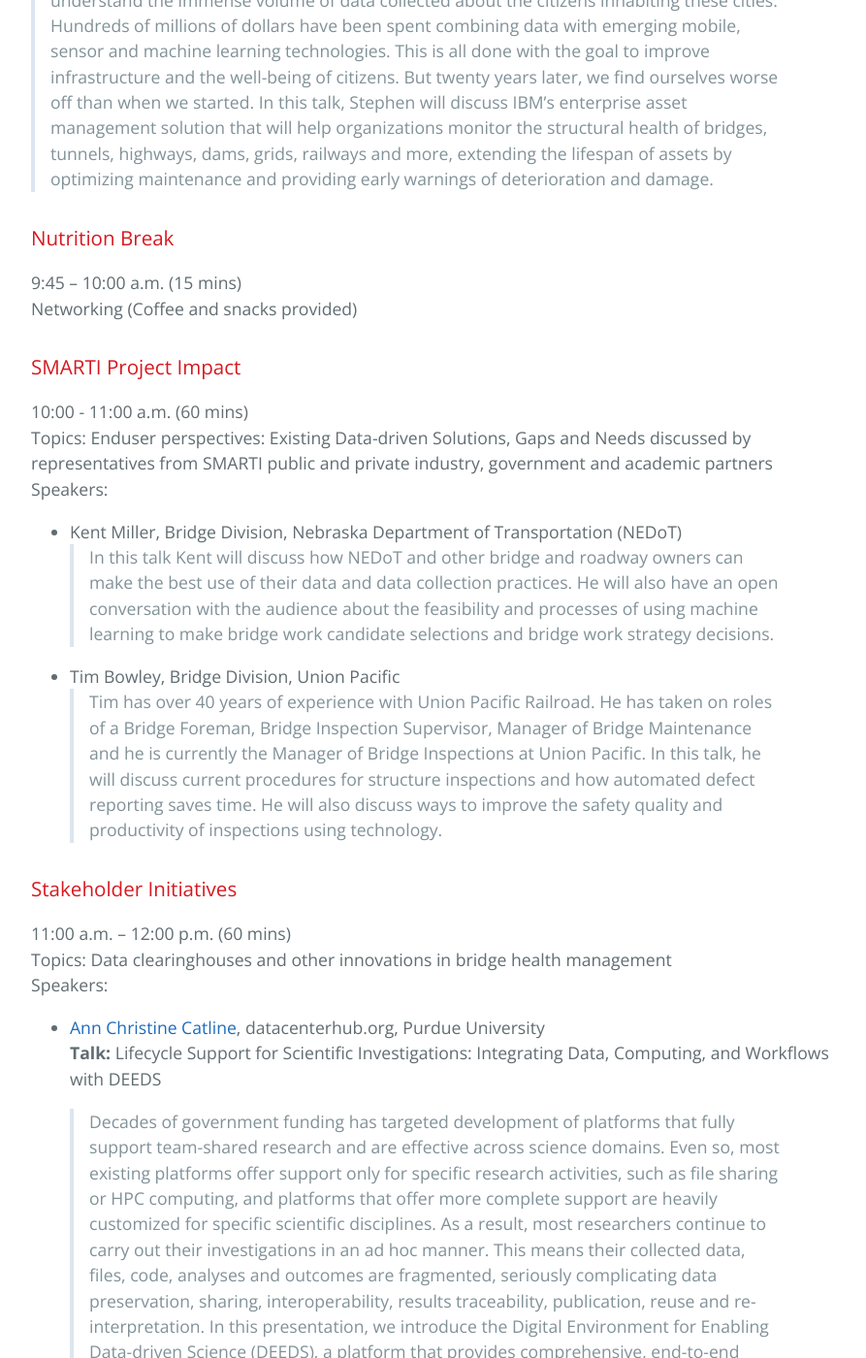
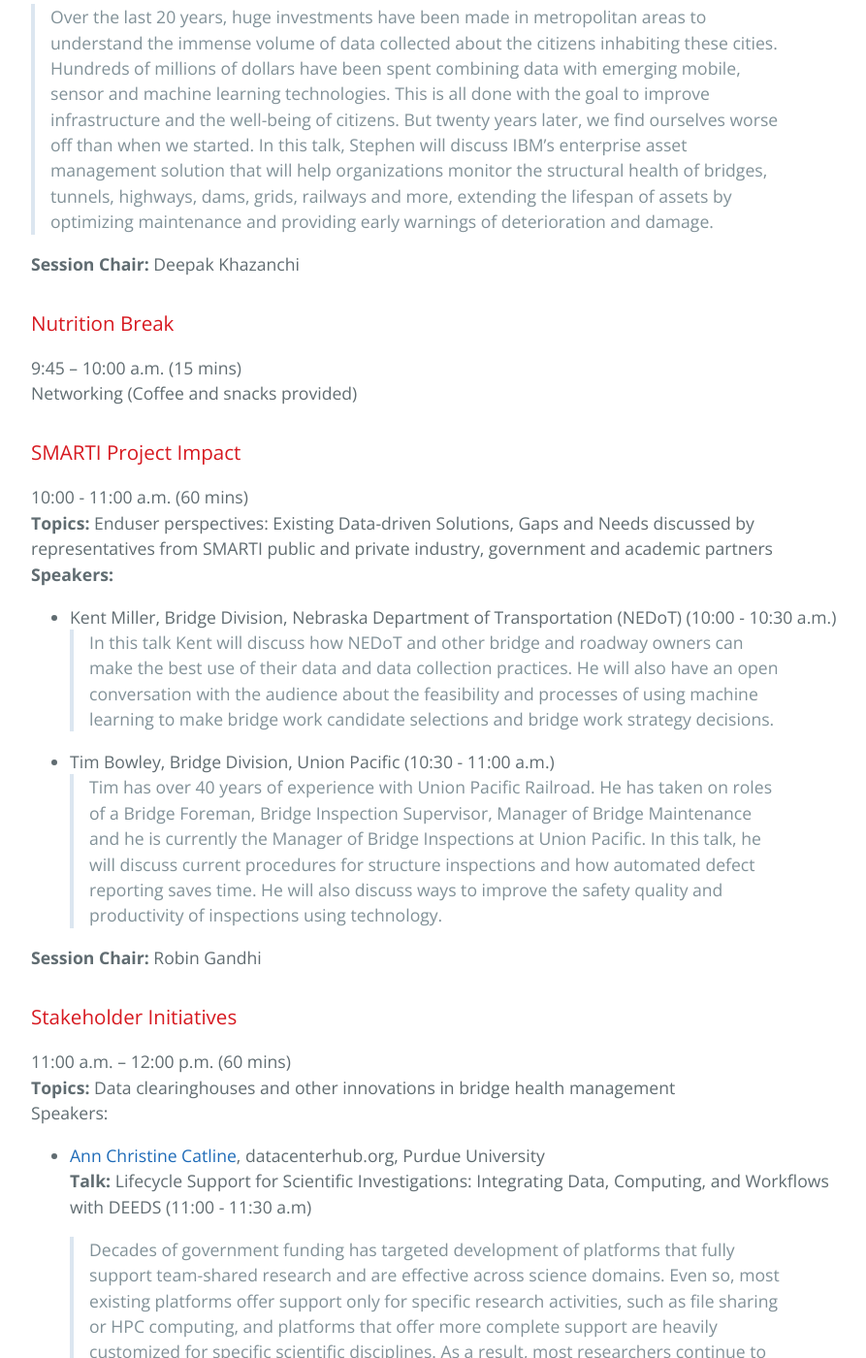
Before and after one commit to BridgingBigData/BridgingBigData.github.io, a Jekyll site: the page built from pages/bbd2019agenda.md, in a window 1280 px wide and 1400 px high, scrolled down 1279 px. Shown: the whole window at 97% size, without its empty margins (192-1085 px from the left). Built offline with Jekyll 4.4.1, drawn with Linux system fonts in a browser that asks for light colours; some of the changed text lies outside the part shown.

Commit message:
Update bbd2019agenda.md

```diff
--- a/pages/bbd2019agenda.md
+++ b/pages/bbd2019agenda.md
@@ -21,14 +21,18 @@
 
 ### Welcome
 8:45 - 9:00 a.m. (10 mins, 5 mins transition time)
-Topic: Welcome Remarks
-Speaker: [Dr. David Jackson, Vice Provost, University of Nebraska-Lincoln](https://foodsci.unl.edu/djackson)
+**Topic:** Welcome Remarks
+**Speaker:** [Dr. David Jackson, Vice Provost, University of Nebraska-Lincoln](https://foodsci.unl.edu/djackson)
+
+**Session Chair:** Dan Linzell
 
 ### Keynote
 9:00 - 9:45 a.m. (30 mins, 15 mins Q&A)
-Topic: The IoT landscape in Infrastructure Monitoring
-Speaker: [Stephen Russo](https://www.ibm.com/blogs/internet-of-things/author/stephen-russo/), Director, Cognitive City Solutions IoT, IBM
+**Topic:** The IoT landscape in Infrastructure Monitoring
+**Speaker:** [Stephen Russo](https://www.ibm.com/blogs/internet-of-things/author/stephen-russo/), Director, Cognitive City Solutions IoT, IBM
 > Over the last 20 years, huge investments have been made in metropolitan areas to understand the immense volume of data collected about the citizens inhabiting these cities. Hundreds of millions of dollars have been spent combining data with emerging mobile, sensor and machine learning technologies. This is all done with the goal to improve infrastructure and the well-being of citizens. But twenty years later, we find ourselves worse off than when we started. In this talk, Stephen will discuss IBM's enterprise asset  management solution that will help organizations monitor the structural health of bridges, tunnels, highways, dams, grids, railways and more, extending the lifespan of assets by optimizing maintenance and providing early warnings of deterioration and damage.
+
+**Session Chair:** Deepak Khazanchi
 
 ### Nutrition Break
 9:45 – 10:00 a.m. (15 mins)
@@ -36,33 +40,38 @@
 
 ### SMARTI Project Impact
 10:00 - 11:00 a.m. (60 mins)
-Topics: Enduser perspectives: Existing Data-driven Solutions, Gaps and Needs discussed by representatives from SMARTI public and private industry, government and academic partners
-Speakers:
-- Kent Miller, Bridge Division, Nebraska Department of Transportation (NEDoT)
+**Topics:** Enduser perspectives: Existing Data-driven Solutions, Gaps and Needs discussed by representatives from SMARTI public and private industry, government and academic partners
+**Speakers:**
+- Kent Miller, Bridge Division, Nebraska Department of Transportation (NEDoT) (10:00 - 10:30 a.m.)
 > In this talk Kent will discuss how NEDoT and other bridge and roadway owners can make the best use of their data and data collection practices. He will also have an open conversation with the audience about the feasibility and processes of using machine learning to make bridge work candidate selections and bridge work strategy decisions.
-- Tim Bowley, Bridge Division, Union Pacific
+- Tim Bowley, Bridge Division, Union Pacific (10:30 - 11:00 a.m.)
 > Tim has over 40 years of experience with Union Pacific Railroad. He has taken on roles of a Bridge Foreman, Bridge Inspection Supervisor, Manager of Bridge Maintenance and he is currently the Manager of Bridge Inspections at Union Pacific. In this talk, he will discuss current procedures for structure inspections and how automated defect reporting saves time. He will also discuss ways to improve the safety quality and productivity of inspections using technology.
+
+**Session Chair:** Robin Gandhi
 
 ### Stakeholder Initiatives
 11:00 a.m. – 12:00 p.m. (60 mins)
-Topics: Data clearinghouses and other innovations in bridge health management
+**Topics:** Data clearinghouses and other innovations in bridge health management
 Speakers:
 - [Ann Christine Catline](https://bridgingbigdata.github.io/pages/bbd2019abstracts.html#ann_chritine), datacenterhub.org, Purdue University
-  **Talk:** Lifecycle Support for Scientific Investigations: Integrating Data, Computing, and Workflows with DEEDS
+  **Talk:** Lifecycle Support for Scientific Investigations: Integrating Data, Computing, and Workflows with DEEDS (11:00 - 11:30 a.m)
   > Decades of government funding has targeted development of platforms that fully support team-shared research and are effective across science domains. Even so, most existing platforms offer support only for specific research activities, such as file sharing or HPC computing, and platforms that offer more complete support are heavily customized for specific scientific disciplines. As a result, most researchers continue to carry out their investigations in an ad hoc manner. This means their collected data, files, code, analyses and outcomes are fragmented, seriously complicating data preservation, sharing, interoperability, results traceability, publication, reuse and re-interpretation. In this presentation, we introduce the Digital Environment for Enabling Data-driven Science (DEEDS), a platform that provides comprehensive, end-to-end solutions for data, computing and scientific workflows..[read more](https://bridgingbigdata.github.io/pages/bbd2019abstracts.html#ann_chritine_abstract).
 
 - [Sattar Dorafshan, Federal Highway Administration](https://bridgingbigdata.github.io/pages/bbd2019abstracts.html#sattar_dorafshan)
-  **Talk:** Federal Highway Administration NDE Program Vision for 21st Century Bridge Data
+  **Talk:** Federal Highway Administration NDE Program Vision for 21st Century Bridge Data  (11:30 a.m. - 12:00 p.m)
   **Authors:** Sattar Dorafshan, Ph.D., Postdoctoral Research Associate and
   Hoda Azari, Ph.D., NDE Program Manager.
-  >The Federal Highway Administration (FHWA) Nondestructive Evaluation (NDE) Laboratory is a world-class facility to conduct state-of-the-art research, development, and implementation of NDE systems and technologies to improve the Nation’s highway infrastructure assets. Since its establishment in 1998, the NDE Laboratory has been maintained as an open resource for the FHWA, State departments of transportation (DOTs), industry, and academia. To address the needs of the 21st century, the NDE program has been moving towards automation to infrastructure construction, inspection, monitoring, and management. In this presentation, a brief overview of the FHWA NDE program is introduced. In addition, the past and present research investigations for using robotic data acquisition and autonomous data interpretation using artificial intelligence are presented...[read more](https://bridgingbigdata.github.io/pages/bbd2019abstracts.html#sattar_dorafshan_abstract)
+  >The Federal Highway Administration (FHWA) Nondestructive Evaluation (NDE) Laboratory is a world-class facility to conduct state-of-the-art research, development, and implementation of NDE systems and technologies to improve the Nation’s highway infrastructure assets. Since its establishment in 1998, the NDE Laboratory has been maintained as an open resource for the FHWA, State departments of transportation (DOTs), industry, and academia. To address the needs of the 21st century, the NDE program has been moving towards automation to infrastructure construction, inspection, monitoring, and management. In this presentation, a brief overview of the FHWA NDE program is introduced. In addition, the past and present research investigations for using robotic data acquisition and autonomous data interpretation using artificial intelligence are presented...[read more](https://bridgingbigdata.github.io/pages/bbd2019abstracts.html#sattar_dorafshan_abstract).
+
+**Session Chair:** Chungwook Sim
 
 ### Lunch
 12:00 - 1:00 p.m (60 mins)
 
 ### Emerging SMARTI Solutions: Posters and Demonstration over Coffee
 1:00 - 2:15 p.m (75 mins)
-Topics:
+**Session Chair:** Saeed Azam
+**Topics:**
   - Low-cost durable sensing solutions, [Alberto Mannil, Innovation Program Manager, SIGFOX](https://www.linkedin.com/in/albertomannil)
   - Data Products for State DoT, [Mark Floresh, President and CEO, Catch Intelligence](https://catchintelligence.com/wp-content/uploads/2015/01/MarkFloersch_CEO_Backgrounder.pdf)
   - Analyzing the structural health of civil infrastructures using correlation networks, Prasad Chetti, Ph.D. Student, University of Nebraska at Omaha
@@ -82,17 +91,14 @@
 Networking (Coffee and snacks provided)
 
 ### Facilitated Working Session
+**Session Chair:** Deepak Khazanchi and Brian Ricks
 2:30 to 3:15 p.m. (45 mins)
-Breakout: Aligning data gaps and needs with solutions, how can SMARTI help?
-  - Decision Support Systems and Socio Technical Impact
-    - Decision making framework (analytics, visualization, fusion), Impact methods and tools, what should be available?
-  - Next-Gen Health Monitoring and Data Management
-     - Data collection, transmission and curation, Sensing methods and tools, What else should be sensed on rural bridges and ideas on how to collect it, Data methods and tools, Data Center Hub usage and tool setup, what should be available?
+Breakout: Discussing SMARTI Data Products.
 
 ### Working Session Summary
 3:15 to 3:30 p.m. (15 mins)
+**Session Chair:** Deepak Khazanchi and Brian Ricks
 Breakout: Summarize findings from the Breakout
-Speakers: Session facilitators
 
 ### Afternoon Keynote
 3:30 to 4:15 p.m. (30 mins, 15 mins Q&A)
@@ -104,6 +110,8 @@
 > Nigel’s work has been written about extensively in magazines such as Wired, MIT Technology Review, Fast Company and books including The Responsive City, by Stephen Goldsmith and Susan Crawford and Smart Cities by Anthony Townsend.
 > This ground-breaking work has earned Nigel a number of awards including being named a Public Official of the year in 2011 by Governing Magazine, a Whitehouse Champion of Change and the Tribeca Disruptive Innovation award for 2012. Nigel is also a 12th level Wizard-Pirate with a special focus on causing chaos in large municipal bureaucracies via befuddlement spells.
 
+**Session Chair:** Dan Linzell
+
 ### Closing Remarks
 4:15 to 4:30 p.m. (15 mins)
 Topic: Workshop closing comments
```
